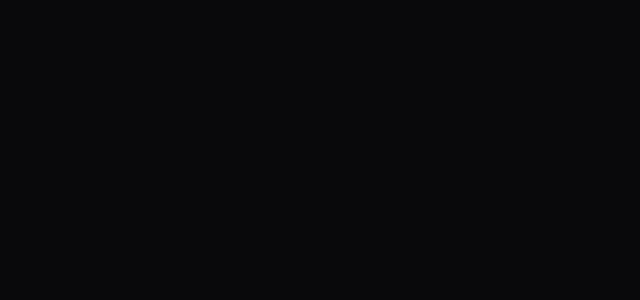
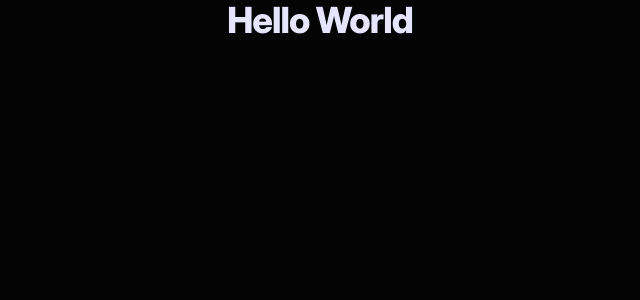
Before and after one commit to Squashim/gym-eaze, a React (Vite) app in the folder frontend/: page / in a window 1280 px wide. Shown: the top 300 px of the page, without its empty margins (320-960 px from the left). Built offline with nearby package versions, Linux system fonts and the light colour scheme.

Commit message:
configuration of colors, fonts

```diff
--- a/frontend/package.json
+++ b/frontend/package.json
@@ -1,7 +1,7 @@
 {
   "name": "frontend",
   "private": true,
-  "version": "0.0.0",
+  "version": "0.1.0",
   "type": "module",
   "scripts": {
     "dev": "vite",
--- /dev/null
+++ b/frontend/src/components/ui/typography.tsx
@@ -0,0 +1,54 @@
+interface Props {
+  className?: string;
+  children: string;
+}
+
+const H1 = ({ className, children }: Props) => {
+  return (
+    <h1
+      className={`scroll-m-20 text-center text-4xl font-extrabold tracking-tight text-balance ${className}`}
+    >
+      {children}
+    </h1>
+  );
+};
+
+const H2 = ({ className, children }: Props) => {
+  return (
+    <h2
+      className={`scroll-m-20 border-b pb-2 text-3xl font-semibold tracking-tight first:mt-0 ${className}`}
+    >
+      {children}
+    </h2>
+  );
+};
+
+const H3 = ({ className, children }: Props) => {
+  return (
+    <h3 className={`scroll-m-20 text-2xl font-semibold tracking-tight ${className}`}>{children}</h3>
+  );
+};
+
+const H4 = ({ className, children }: Props) => {
+  return (
+    <h4 className={`scroll-m-20 text-xl font-semibold tracking-tight ${className}`}>{children}</h4>
+  );
+};
+
+const P = ({ className, children }: Props) => {
+  return <p className={`leading-7 [&:not(:first-child)]:mt-6 ${className}`}>{children}</p>;
+};
+
+const Lead = ({ className, children }: Props) => {
+  return <p className={`text-muted-foreground text-xl ${className}`}>{children}</p>;
+};
+
+const Small = ({ className, children }: Props) => {
+  return <small className={`text-sm leading-none font-medium ${className}`}>{children}</small>;
+};
+
+const Muted = ({ className, children }: Props) => {
+  return <p className={`text-muted-foreground text-sm ${className}`}>{children}.</p>;
+};
+
+export { H1, H2, H3, H4, P, Lead, Small, Muted };
--- a/frontend/src/index.css
+++ b/frontend/src/index.css
@@ -8,6 +8,8 @@
   --radius-md: calc(var(--radius) - 2px);
   --radius-lg: var(--radius);
   --radius-xl: calc(var(--radius) + 4px);
+  --color-white: oklch(1 0 0);
+  --color-black: oklch(0 0 0);
   --color-background: var(--background);
   --color-foreground: var(--foreground);
   --color-card: var(--card);
@@ -42,78 +44,91 @@
 }
 
 :root {
+  --font-sans: 'Inter', sans-serif;
   --radius: 0.625rem;
   --background: oklch(1 0 0);
-  --foreground: oklch(0.141 0.005 285.823);
+  --foreground: oklch(0.145 0 0);
   --card: oklch(1 0 0);
-  --card-foreground: oklch(0.141 0.005 285.823);
+  --card-foreground: oklch(0.145 0 0);
   --popover: oklch(1 0 0);
-  --popover-foreground: oklch(0.141 0.005 285.823);
-  --primary: oklch(0.21 0.006 285.885);
-  --primary-foreground: oklch(0.985 0 0);
-  --secondary: oklch(0.967 0.001 286.375);
-  --secondary-foreground: oklch(0.21 0.006 285.885);
-  --muted: oklch(0.967 0.001 286.375);
-  --muted-foreground: oklch(0.552 0.016 285.938);
-  --accent: oklch(0.967 0.001 286.375);
-  --accent-foreground: oklch(0.21 0.006 285.885);
-  --destructive: oklch(0.577 0.245 27.325);
-  --border: oklch(0.92 0.004 286.32);
-  --input: oklch(0.92 0.004 286.32);
-  --ring: oklch(0.705 0.015 286.067);
+  --popover-foreground: oklch(0.145 0 0);
+  --primary: oklch(0.19 0 0);
+  --primary-foreground: oklch(1 0 0);
+  --secondary: oklch(0.76 0.1848 126.08);
+  --secondary-foreground: oklch(0.19 0 0);
+  --muted: oklch(0.97 0 0);
+  --muted-foreground: oklch(0.556 0 0);
+  --accent: oklch(0.97 0 0);
+  --accent-foreground: oklch(0.205 0 0);
+  --destructive: oklch(0.47 0.175 30.94);
+  --border: oklch(0.922 0 0);
+  --input: oklch(0.922 0 0);
+  --ring: oklch(0.708 0 0);
   --chart-1: oklch(0.646 0.222 41.116);
   --chart-2: oklch(0.6 0.118 184.704);
   --chart-3: oklch(0.398 0.07 227.392);
   --chart-4: oklch(0.828 0.189 84.429);
   --chart-5: oklch(0.769 0.188 70.08);
   --sidebar: oklch(0.985 0 0);
-  --sidebar-foreground: oklch(0.141 0.005 285.823);
-  --sidebar-primary: oklch(0.21 0.006 285.885);
+  --sidebar-foreground: oklch(0.145 0 0);
+  --sidebar-primary: oklch(0.205 0 0);
   --sidebar-primary-foreground: oklch(0.985 0 0);
-  --sidebar-accent: oklch(0.967 0.001 286.375);
-  --sidebar-accent-foreground: oklch(0.21 0.006 285.885);
-  --sidebar-border: oklch(0.92 0.004 286.32);
-  --sidebar-ring: oklch(0.705 0.015 286.067);
+  --sidebar-accent: oklch(0.97 0 0);
+  --sidebar-accent-foreground: oklch(0.205 0 0);
+  --sidebar-border: oklch(0.922 0 0);
+  --sidebar-ring: oklch(0.708 0 0);
 }
 
 .dark {
-  --background: oklch(0.141 0.005 285.823);
-  --foreground: oklch(0.985 0 0);
-  --card: oklch(0.21 0.006 285.885);
-  --card-foreground: oklch(0.985 0 0);
-  --popover: oklch(0.21 0.006 285.885);
-  --popover-foreground: oklch(0.985 0 0);
-  --primary: oklch(0.92 0.004 286.32);
-  --primary-foreground: oklch(0.21 0.006 285.885);
-  --secondary: oklch(0.274 0.006 286.033);
-  --secondary-foreground: oklch(0.985 0 0);
-  --muted: oklch(0.274 0.006 286.033);
-  --muted-foreground: oklch(0.705 0.015 286.067);
-  --accent: oklch(0.274 0.006 286.033);
-  --accent-foreground: oklch(0.985 0 0);
-  --destructive: oklch(0.704 0.191 22.216);
-  --border: oklch(1 0 0 / 10%);
-  --input: oklch(1 0 0 / 15%);
-  --ring: oklch(0.552 0.016 285.938);
+  --background: oklch(0.11 0 0);
+  --foreground: oklch(0.93 0.0337 291.24);
+  --card: oklch(0.19 0 0);
+  --card-foreground: oklch(0.88 0.0044 197.08);
+  --popover: oklch(0.24 0 0);
+  --popover-foreground: oklch(0.88 0.0044 197.08);
+  --primary: oklch(0.93 0.0337 291.24);
+  --primary-foreground: oklch(0.19 0 0);
+  --secondary: oklch(0.76 0.1848 126.08);
+  --secondary-foreground: oklch(0.19 0 0);
+  --muted: oklch(0.19 0 0);
+  --muted-foreground: oklch(0.7 0.0023 17.21);
+  --accent: oklch(0.27 0 0);
+  --accent-foreground: oklch(0.97 0.0107 189.83);
+  --destructive: oklch(0.57 0.188 31.03);
+  --border: oklch(0.34 0.0014 17.23 / 45.88%);
+  --input: oklch(0.37 0 0 / 61.6%);
+  --ring: oklch(0.35 0.0028 17.29);
   --chart-1: oklch(0.488 0.243 264.376);
   --chart-2: oklch(0.696 0.17 162.48);
   --chart-3: oklch(0.769 0.188 70.08);
   --chart-4: oklch(0.627 0.265 303.9);
   --chart-5: oklch(0.645 0.246 16.439);
-  --sidebar: oklch(0.21 0.006 285.885);
+  --sidebar: oklch(0.205 0 0);
   --sidebar-foreground: oklch(0.985 0 0);
   --sidebar-primary: oklch(0.488 0.243 264.376);
   --sidebar-primary-foreground: oklch(0.985 0 0);
-  --sidebar-accent: oklch(0.274 0.006 286.033);
+  --sidebar-accent: oklch(0.269 0 0);
   --sidebar-accent-foreground: oklch(0.985 0 0);
   --sidebar-border: oklch(1 0 0 / 10%);
-  --sidebar-ring: oklch(0.552 0.016 285.938);
+  --sidebar-ring: oklch(0.556 0 0);
+}
+
+@layer base {
+  @font-face {
+    font-family: 'Inter';
+    src: url('./assets/fonts/Inter-VariableFont_opsz,wght.ttf') format('truetype');
+    font-weight: 100 900;
+    font-display: swap;
+  }
 }
 
 @layer base {
   * {
     @apply border-border outline-ring/50;
   }
+  html {
+    @apply font-sans;
+  }
   body {
     @apply bg-background text-foreground;
   }
--- a/frontend/src/main.tsx
+++ b/frontend/src/main.tsx
@@ -2,9 +2,12 @@ import { StrictMode } from 'react';
 import { createRoot } from 'react-dom/client';
 import './index.css';
 import App from './App.tsx';
+import { H1 } from '@/components/ui/typography.tsx';
 
 createRoot(document.getElementById('root')!).render(
   <StrictMode>
-    <App />
+    <App>
+      <H1>Hello World</H1>
+    </App>
   </StrictMode>,
 );
```
Also changed, not shown: frontend/src/assets/fonts/Inter-VariableFont_opsz,wght.ttf (added), 1 other file (tests, documents, lock files or other folders).
